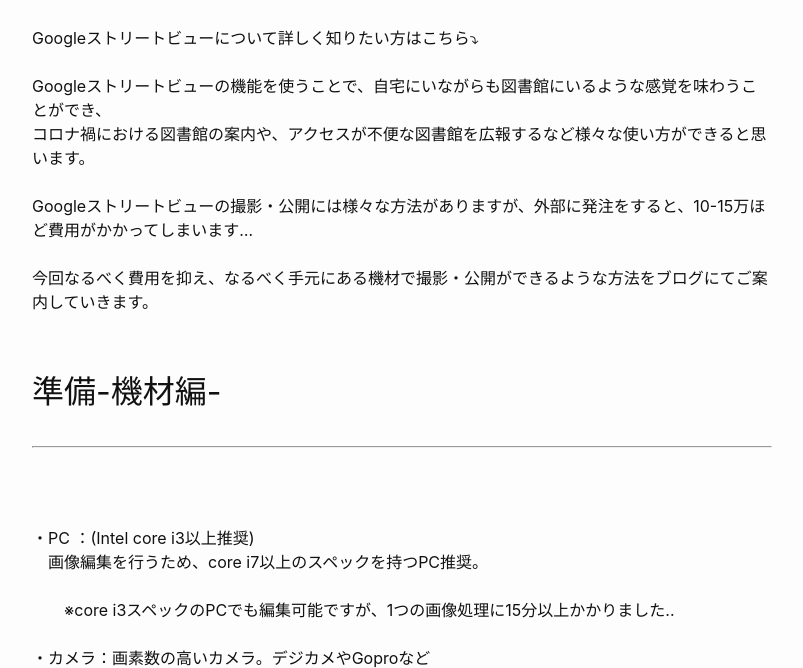
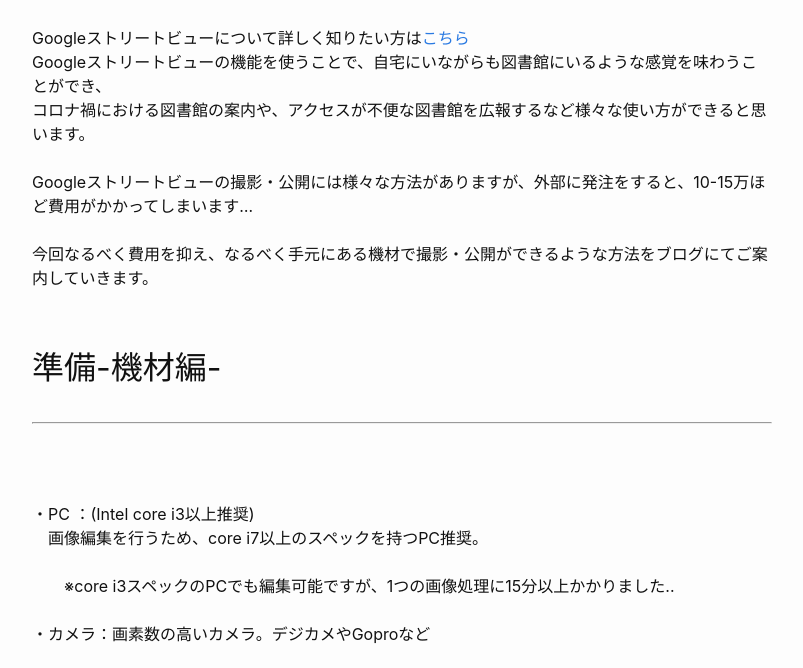
Before and after one commit to mocha-kanano/SHIORI.github.io, a Jekyll site: the page built from _posts/2022-10-19-super-short-article.md, in a window 1280 px wide and 900 px high, scrolled down 902 px, cut to the strip 232-900 px from the top of the window. Shown: the whole strip, without its empty margins (238-1041 px from the left). Built offline with Jekyll 4.4.1, drawn with Linux system fonts in a browser that asks for light colours.

```diff
--- a/_posts/2022-10-19-super-short-article.md
+++ b/_posts/2022-10-19-super-short-article.md
@@ -27,8 +27,7 @@ categories: Google
 ※マウスをドラッグすることで、360度景色を見渡すことができます。<br>
 <br>
 <iframe src="https://www.google.com/maps/embed?pb=!4v1666868442037!6m8!1m7!1sF8cOJUZOc9M6hTa-fGfCOg!2m2!1d35.67871255332661!2d139.7445867327241!3f230.25!4f-14.079999999999998!5f0.7820865974627469" width="400" height="250" style="border:0;" allowfullscreen="" loading="lazy" referrerpolicy="no-referrer-when-downgrade"></iframe><br>
-Googleストリートビューについて詳しく知りたい方はこちら⤵︎<br>
-<a href="https://support.google.com/maps/answer/3402585?hl=ja" target="_blank"></a>
+Googleストリートビューについて詳しく知りたい方は<a href="https://support.google.com/maps/answer/3402585?hl=ja" target="_blank">こちら</a>
 <br>
 Googleストリートビューの機能を使うことで、自宅にいながらも図書館にいるような感覚を味わうことができ、<br>
 コロナ禍における図書館の案内や、アクセスが不便な図書館を広報するなど様々な使い方ができると思います。
```
